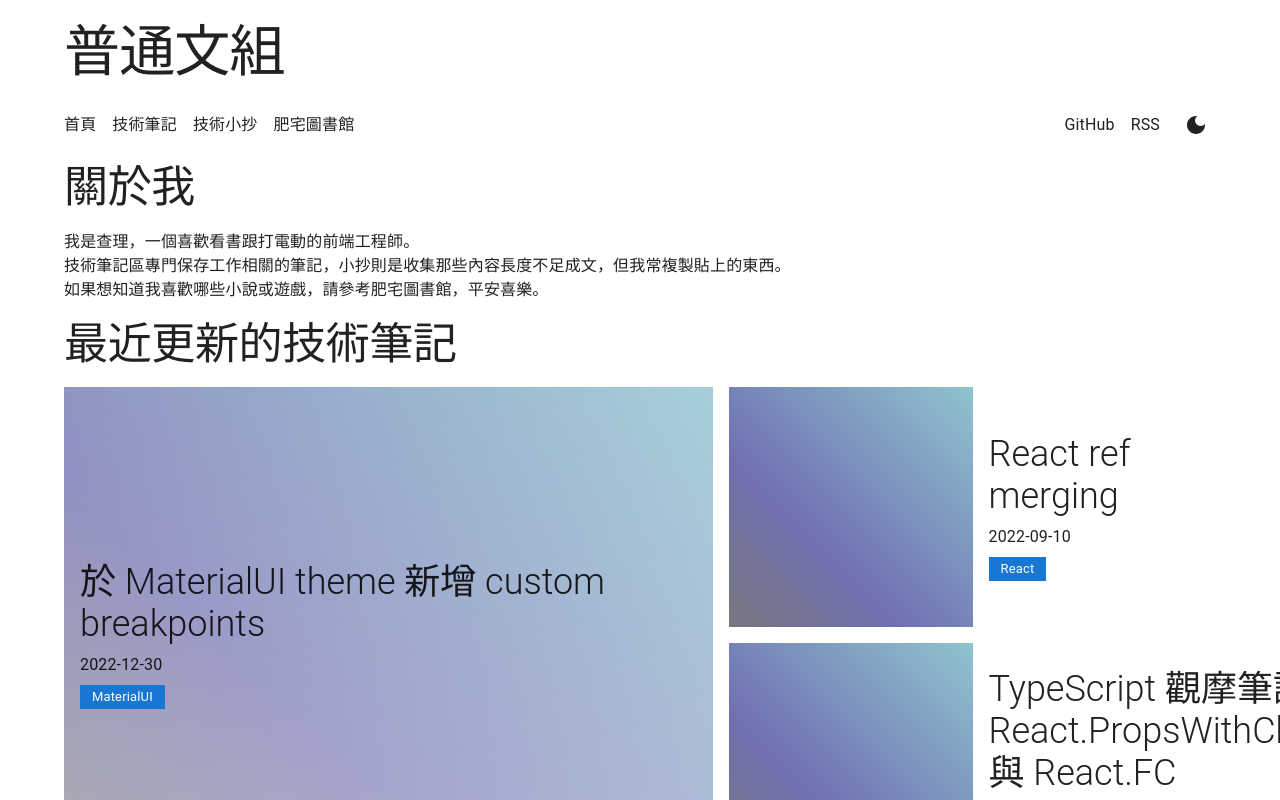
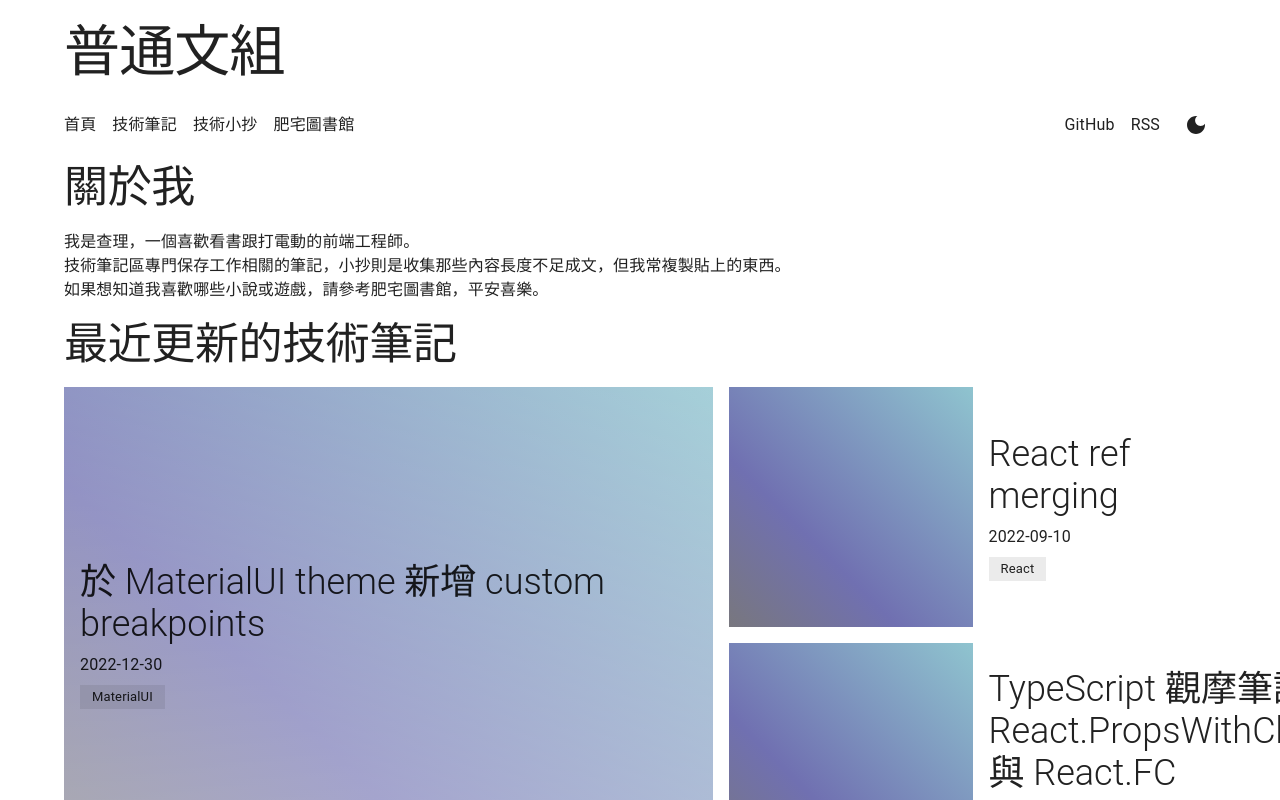
Before and after one commit to tzynwang/next-blog-v2, a Next.js app: page / in a window 1280 px wide. Shown: the top 800 px of the page. Built offline with nearby package versions, Linux system fonts and the light colour scheme.

Commit message:
[feat] PostTagChip set color default

```diff
--- a/hook/useGetPostTagChip.tsx
+++ b/hook/useGetPostTagChip.tsx
@@ -6,7 +6,7 @@ export default function useGetPostTagChip(tags: string[]) {
   const Chips = useMemo(
     () =>
       tags.map((tag, index) => (
-        <PostTagChip key={index} label={tag} color="primary" />
+        <PostTagChip key={index} label={tag} color="default" />
       )),
     [tags.toString()]
   );
```
